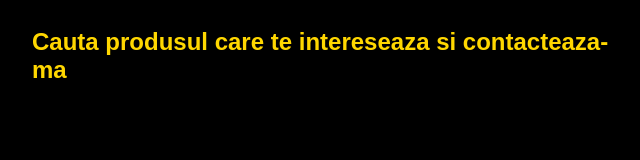
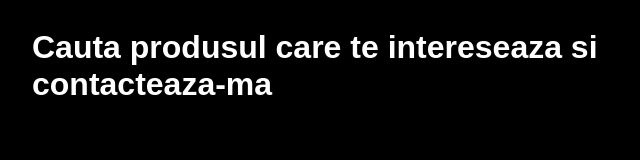
Before and after one commit to Daelino/test, a plain HTML site: page index.html in a window 1280 px wide. Shown: the whole page, without its empty margins (308-948 px from the left). Drawn offline with Linux system fonts and the light colour scheme.

Commit message:
Add files via upload

```diff
--- a/index.html
+++ b/index.html
@@ -20,7 +20,7 @@
 </head>
 <body>
     <div class="container">
-        <h2>Cauta produsul care te intereseaza si contacteaza-ma</h2>
+        <h1>Cauta produsul care te intereseaza si contacteaza-ma</h1>
         <div id="g_id_onload" data-client_id="140844347462-o7rk927bs07jsl5po0n9unon3nov60l1.apps.googleusercontent.com" data-callback="handleCredentialResponse"></div>
         <div class="g_id_signin" data-type="standard"></div>
         <div id="uploadSection">
```
